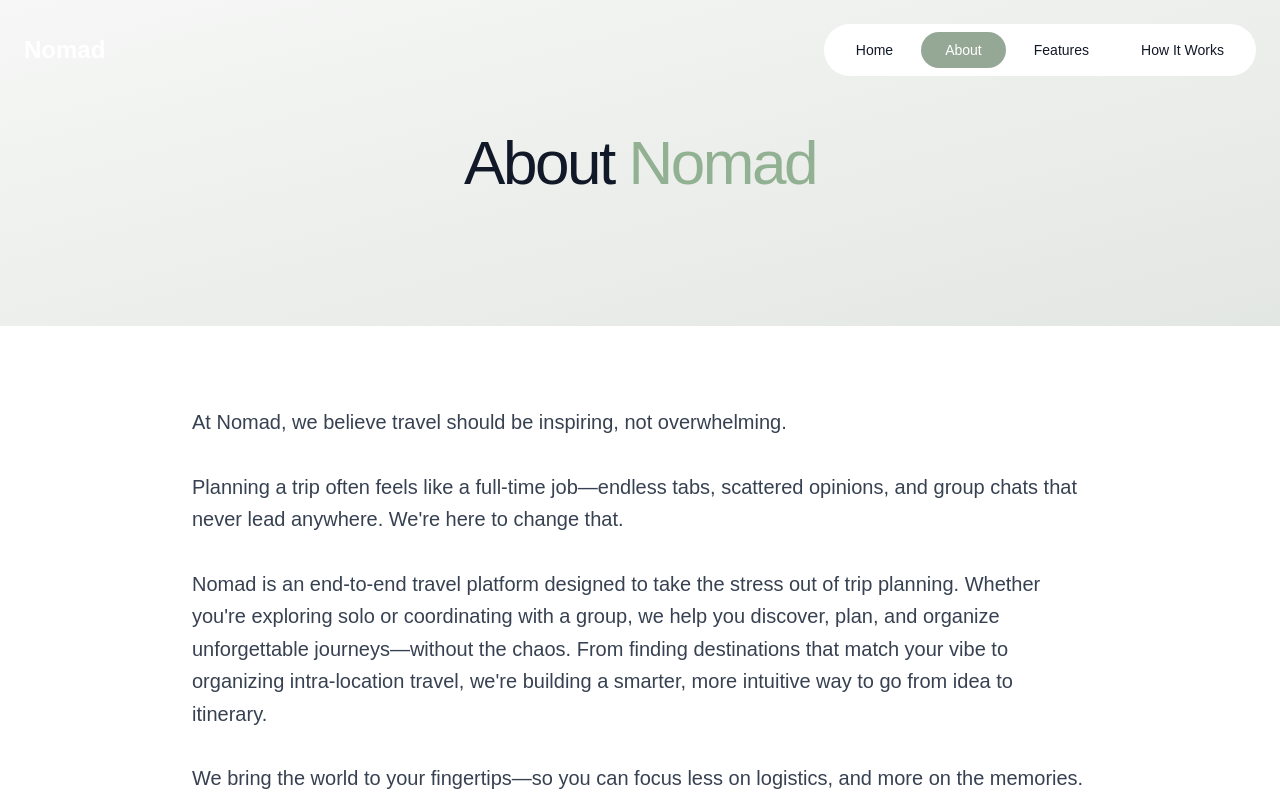
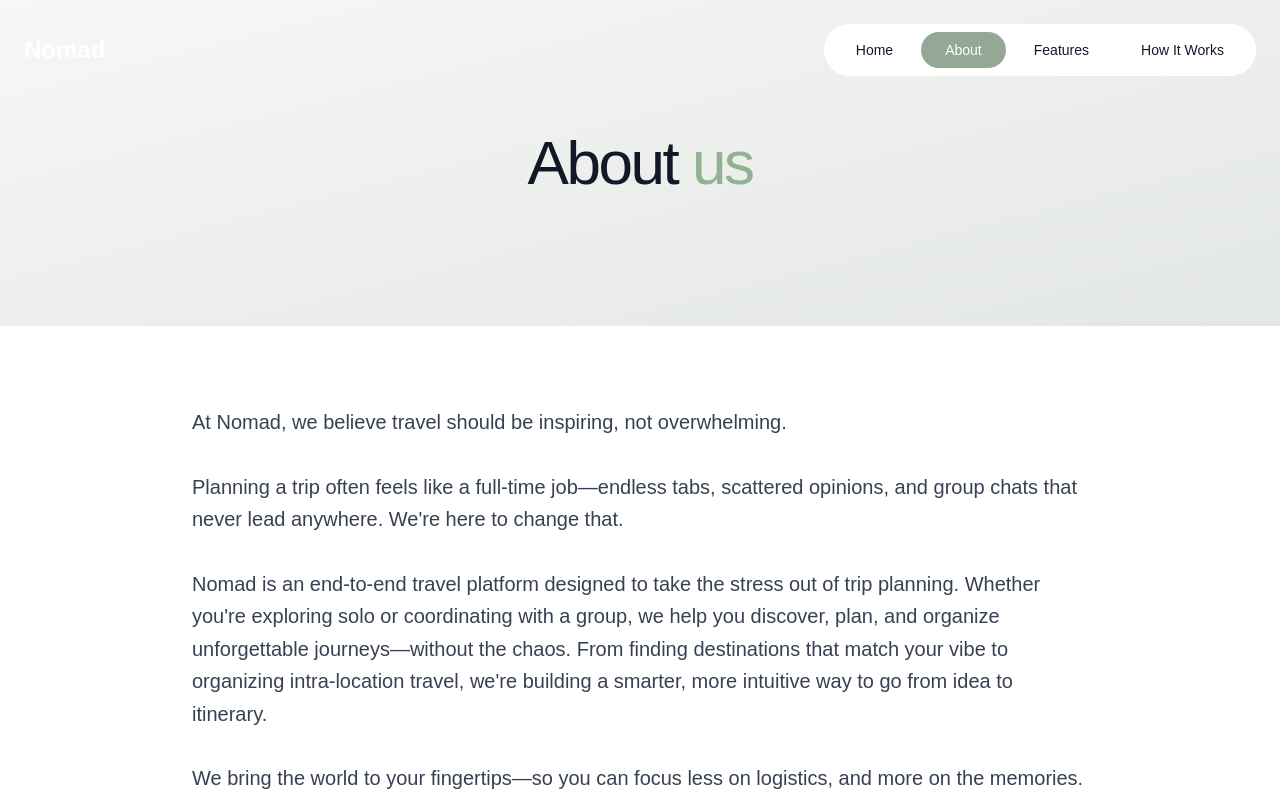
Before and after one commit to abhay211/nomad-landing-page-builder, a React (Vite) app: page /about in a window 1280 px wide. Shown: the top 800 px of the page. Built offline with nearby package versions, Linux system fonts and the light colour scheme; a web font is replaced by a local one.

Commit message:
Visual edit in Lovable
Edited UI in Lovable

```diff
--- a/src/pages/About.tsx
+++ b/src/pages/About.tsx
@@ -1,18 +1,17 @@
-
 import React from 'react';
 import Navigation from '../components/Navigation';
 import Footer from '../components/Footer';
-
 const About = () => {
-  return (
-    <div className="min-h-screen">
+  return <div className="min-h-screen">
       <Navigation />
 
       {/* Hero Section */}
       <section className="pt-32 pb-20 px-6 bg-gradient-to-br from-sage-50 to-sage-100">
         <div className="max-w-4xl mx-auto text-center">
           <h1 className="font-albert-sans font-light text-[62px] leading-[70px] tracking-[-0.04em] text-gray-900 mb-12">
-            About <span style={{ color: '#92B193' }}>Nomad</span>
+            About <span style={{
+            color: '#92B193'
+          }} className="text-gray-950">us</span>
           </h1>
         </div>
       </section>
@@ -36,15 +35,15 @@ const About = () => {
             We bring the world to your fingertips—so you can focus less on logistics, and more on the memories.
           </p>
 
-          <p className="font-albert-sans text-xl leading-relaxed text-gray-700 font-medium" style={{ color: '#92B193' }}>
+          <p className="font-albert-sans text-xl leading-relaxed text-gray-700 font-medium" style={{
+          color: '#92B193'
+        }}>
             Let's make travel feel like travel again.
           </p>
         </div>
       </section>
 
       <Footer />
-    </div>
-  );
+    </div>;
 };
-
 export default About;
```
